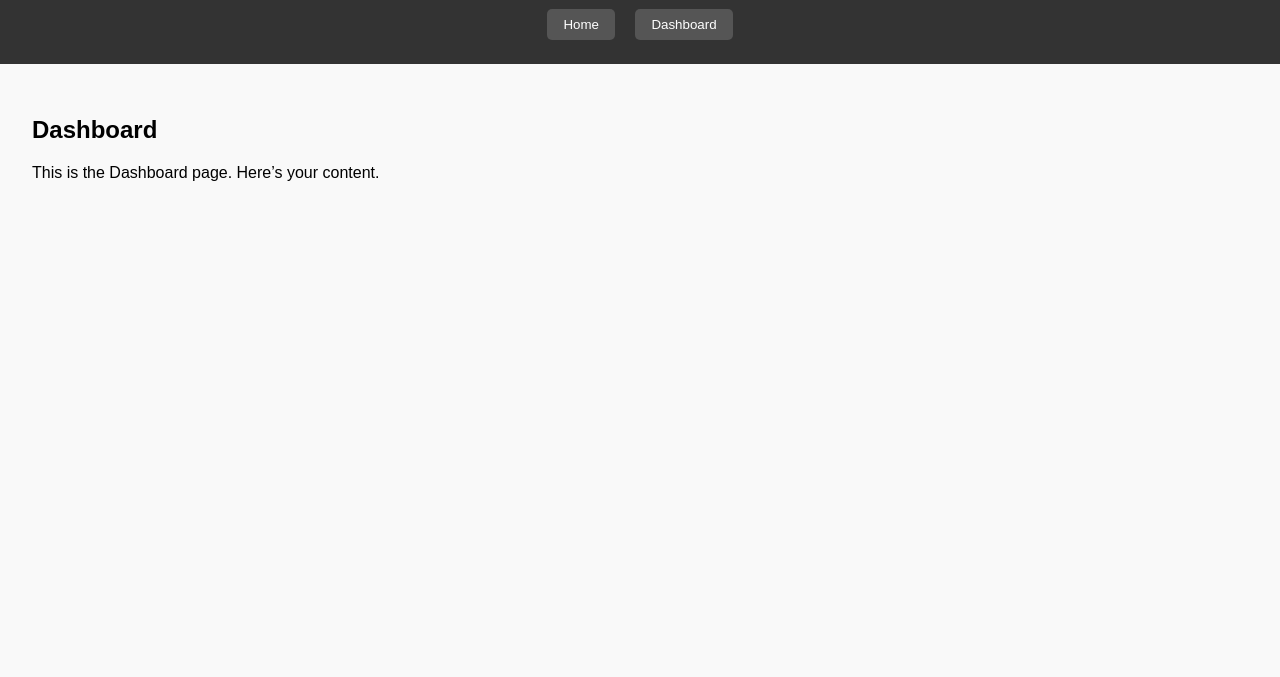
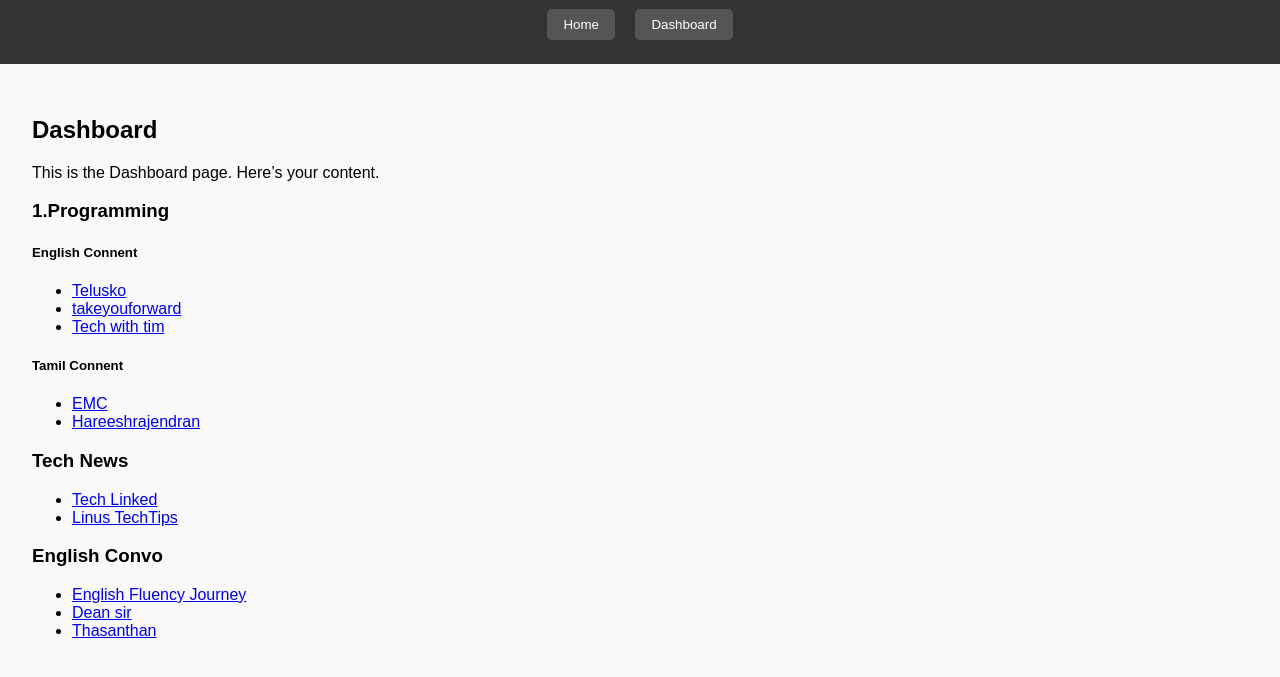
Before and after one commit to Santhosh23s/web-demo, a plain HTML site: page index.html in a window 1280 px wide. Both pictures are taken after a click on the button "Dashboard". Shown: the part 95-772 px from the top of the page. Drawn offline with Linux system fonts and the light colour scheme.

Commit message:
feat: An new modification maded

```diff
--- a/index.html
+++ b/index.html
@@ -23,6 +23,30 @@
   <div id="dashboard" class="page hidden">
     <h2>Dashboard</h2>
     <p>This is the Dashboard page. Here’s your content.</p>
+
+    <h3>1.Programming</h3>
+    <h5>English Connent</h5>
+    <ul>
+      <li><a href="www.youtube.com/@Telusko">Telusko</a></li>
+      <li><a href="www.youtube.com/@takeUforward">takeyouforward</a></li>
+      <li><a href="www.youtube.com/@TechWithTim">Tech with tim</a></li>
+    </ul>
+    <h5>Tamil Connent</h5>
+    <ul>
+      <li><a href="www.youtube.com/@ErrorMakesClever">EMC</a></li>
+      <li><a href="www.youtube.com/@hareeshrajendran">Hareeshrajendran</a></li>
+    </ul>
+    <h3>Tech News</h3>
+    <ul>
+      <li><a href="www.youtube.com/@techlinked">Tech Linked</a></li>
+      <li><a href="www.youtube.com/@LinusTechTips">Linus TechTips</a></li>
+    </ul>
+    <h3>English Convo</h3>
+    <ul>
+      <li><a href="www.youtube.com/@EnglishFluencyJourney">English Fluency Journey</a></li>
+      <li><a href="www.youtube.com/@Deansir">Dean sir</a></li>
+      <li><a href="www.youtube.com/@iamthasanthan">Thasanthan</a></li>
+    </ul>
   </div>
 
   <script src="app.js"></script>
```
